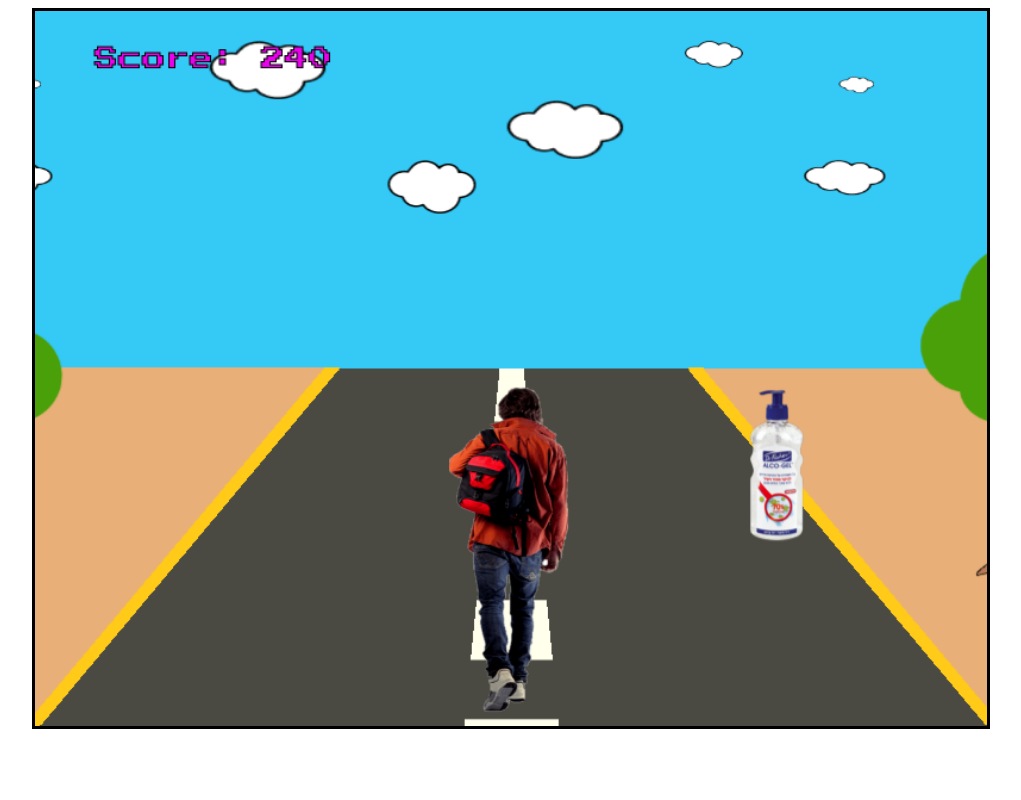
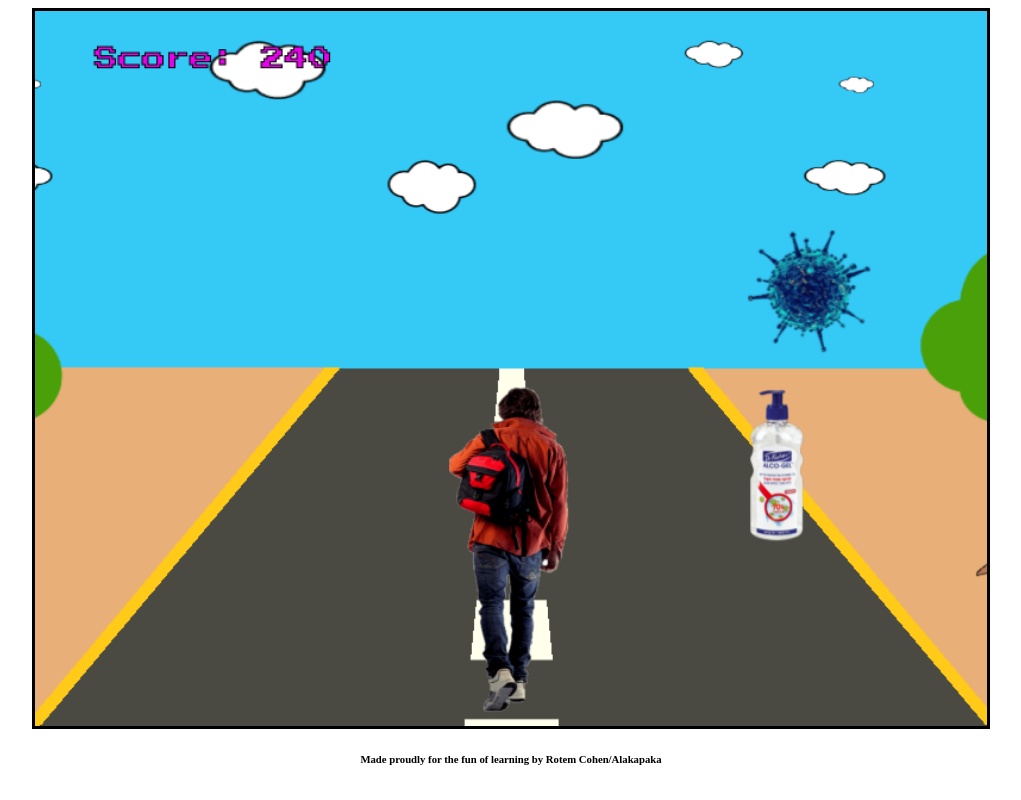
Before and after one commit to alakapaka/myCoronaGame, a PHP site: page / in a window 1280 px wide. Shown: the whole page, without its empty margins (129-1150 px from the left). Run offline with PHP 8.4, Linux system fonts and the light colour scheme.

```diff
--- a/corona.js
+++ b/corona.js
@@ -123,7 +123,7 @@ export default class Corona {
     }
 
     randomSpot() {
-        if (this.counter % this.apRand === 0 && !this.shown) {
+        if (this.counter % this.apRand === 0 && !this.shown || this. counter % 120 === 0) {
             this.randomX = this.position.startX / 3 + Math.floor(Math.random() * (this.position.startX / 3));
             this.position.x = this.randomX;
             this.position.y = 0;
--- a/index.html
+++ b/index.html
@@ -23,6 +23,6 @@
         <script src="index.js" type="module"></script>
         <div class="spacer"></div>
     </div>
-
+    <h6 class="made">Made proudly for the fun of learning by Rotem Cohen/Alakapaka</h6>
 </body>
 </html>
--- a/style.css
+++ b/style.css
@@ -17,5 +17,10 @@
     display: flex;
     flex-direction: row;
 }
+.made{
+    font-family: 'Baloo 2', cursive;
+    text-align: center;
+}
 
 @import url('https://fonts.googleapis.com/css2?family=Press+Start+2P&display=swap');
+@import url('https://fonts.googleapis.com/css2?family=Baloo+2:wght@700&display=swap');
```
